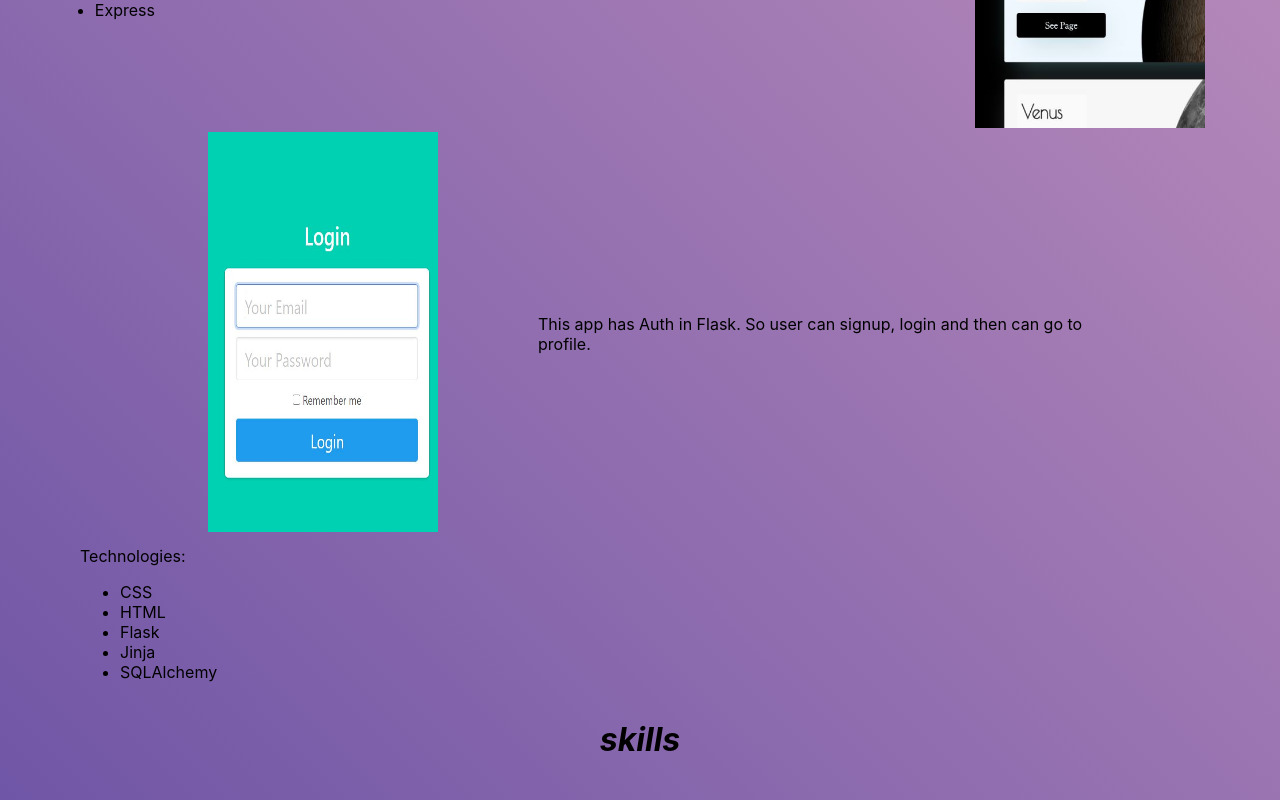
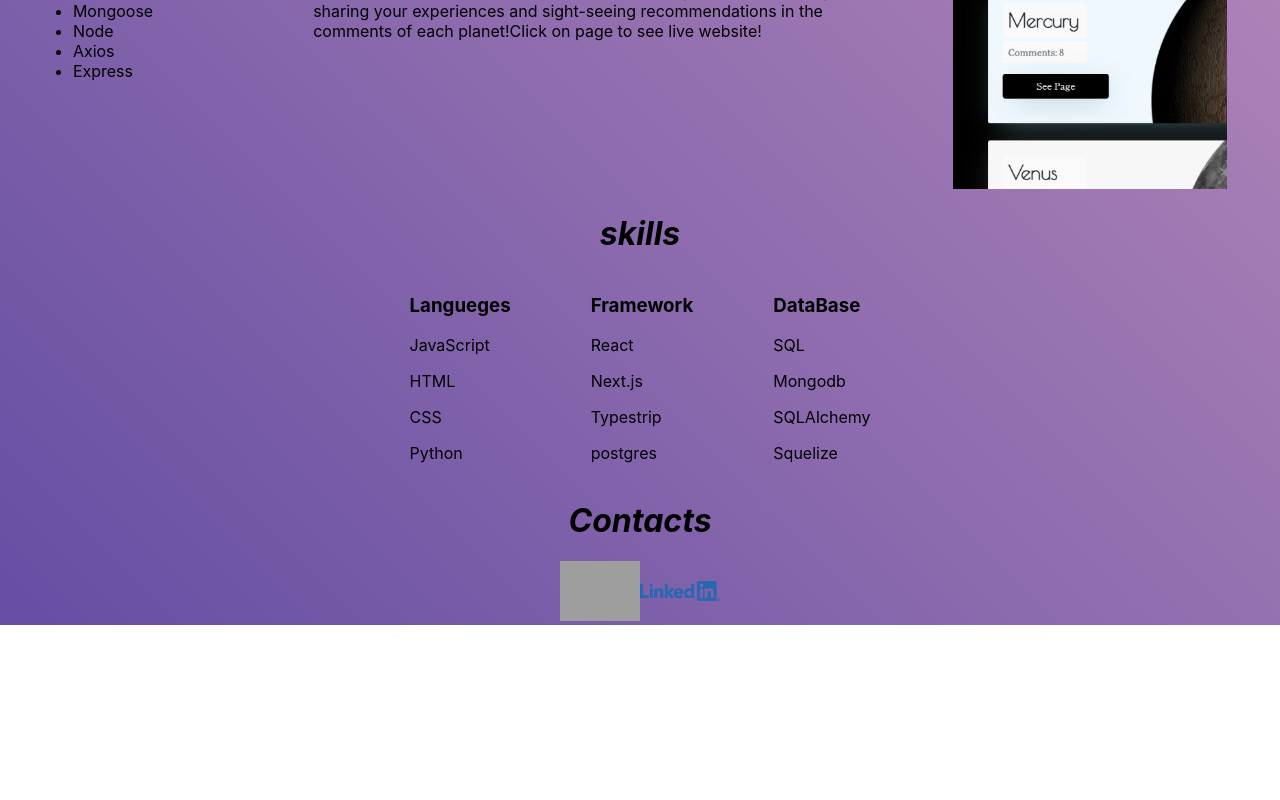
Before and after one commit to YasamanForouzesh/portfolio, a Next.js app: page / in a window 1280 px wide. Shown: the part 1680-2480 px from the top of the page. After the commit the page ends 2305 px from the top, so only its background shows below. Built offline with nearby package versions, Linux system fonts and the light colour scheme; grey boxes are pictures that could not be loaded.

Commit message:
remove Auth

```diff
--- a/pages/index.js
+++ b/pages/index.js
@@ -5,6 +5,7 @@ export default function Home() {
   return (
   <body className={styles.body}>
       <h1 className={styles.text}>Portfolio</h1>
+      <h1 className={styles.text}>FUll Stack Developer</h1>
       <h3 className={styles.text}>Yasaman Forouzesh</h3>
       <div className={styles.flex}>
           <div className={styles.inner}>
@@ -49,13 +50,13 @@ export default function Home() {
                 </p>
               </div>
               <div className={styles.pongdiv}>
-                <a href="https://yasamanforouzesh.github.io/project1-pong/"> <img className={styles.pongimg} src="/pong2.JPG"/></a>
+                <a href="https://yasamanforouzesh.github.io/project1-pong/" target="_blank"> <img className={styles.pongimg} src="/pong2.JPG"/></a>
                 <i class="fa fa-github" aria-hidden="true" src="/GitHub_Logo.png"></i>
               </div>
           </div>
           <div className={styles.inner}>
               <div className={styles.first1}>
-                <a href="https://finaldeploymentmovie.herokuapp.com/"> <img className={styles.pongimg} src="/movie1.JPG" /></a>
+                <a href="https://finaldeploymentmovie.herokuapp.com/" target="_blank"> <img className={styles.pongimg} src="/movie1.JPG" /></a>
               </div>
               <div className={styles.second}>
                 <p>
@@ -128,43 +129,13 @@ export default function Home() {
                 </p>
               </div>
               <div className={styles.pongdiv}>
-                <a href="http://sunvoyage.herokuapp.com/"> <img className={styles.pongimg} src="/Sunvoyage.JPG"/></a>
+                <a href="http://sunvoyage.herokuapp.com/" target="_blank"> <img className={styles.pongimg} src="/Sunvoyage.JPG"/></a>
                 <i class="fa fa-github" aria-hidden="true" src="/GitHub_Logo.png"></i>
               </div>
           </div>
-          <div className={styles.inner}>
-              <div className={styles.first1}>
-                <a href="https://github.com/YasamanForouzesh/Auth-sqlalchemy-flask"> <img className={styles.pongimg} src="/Auth.JPG"/></a>
-              </div>
-              <div className={styles.second}>
-                <p>
-                  This app has Auth in Flask. So user can signup, login and then can go to profile.
-                </p>
-              </div>
-              <div className={styles.list2}>
-                <h>
-                  Technologies:
-                </h>
-                <ul>
-                  <li>
-                    CSS
-                  </li>
-                  <li>
-                    HTML
-                  </li>
-                  <li>
-                    Flask
-                  </li>
-                  <li>
-                    Jinja
-                  </li>
-                  <li>
-                    SQLAlchemy
-                  </li>
-                </ul>
-              </div>
-          </div>
       </div>
+
+
 
       <h1 className={styles.text}>skills</h1>
 
@@ -227,10 +198,10 @@ export default function Home() {
         <h1 className={styles.text}> Contacts</h1>
         <div className={styles.grid}>
           <div>
-              <a href="https://github.com/YasamanForouzesh"><img className={styles.logoimg} src="/Octocat.png"/></a>
+              <a href="https://github.com/YasamanForouzesh" target="_blank"><img className={styles.logoimg} src="/Octocat.png" /></a>
           </div>
           <div>
-              <a href="https://www.linkedin.com/in/yasaman-forouzesh/"><img className={styles.linkimg} src="/Linkedin.png"/></a>
+              <a href="https://www.linkedin.com/in/yasaman-forouzesh/" target="_blank"><img className={styles.linkimg} src="/Linkedin.png" /></a>
           </div>
         </div>
       </div>
--- a/styles/Index.module.css
+++ b/styles/Index.module.css
@@ -63,7 +63,7 @@
 }
 .pongimg{
     height: 50vh;
-    width: 250px;
+    height: 50vh;
     padding-right: 20px;
 }
 .inner2{
```
